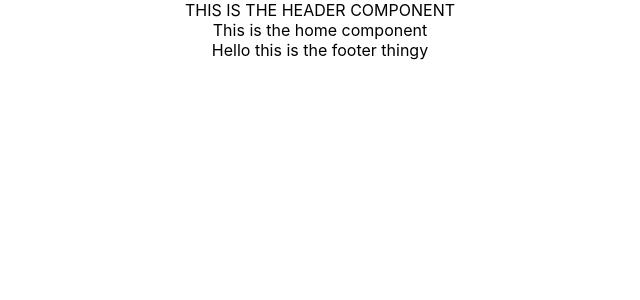
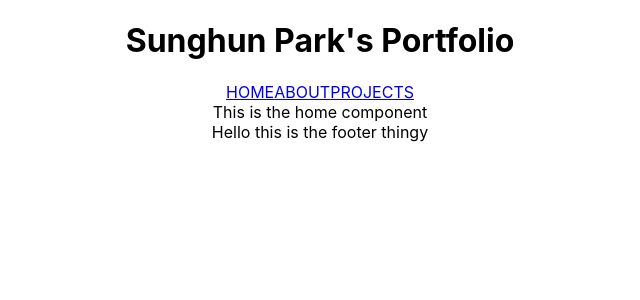
Before and after one commit to SunghunP/frontend-portfolio-react-express, a React (Create React App) app: page / in a window 1280 px wide. Shown: the top 300 px of the page, without its empty margins (320-960 px from the left). Built offline with nearby package versions, Linux system fonts and the light colour scheme.

Commit message:
Setup Header component

```diff
--- a/src/components/Header.jsx
+++ b/src/components/Header.jsx
@@ -1,5 +1,14 @@
+import { Link } from "react-router-dom";
+
 export default function Header() {
   return (
-    <div>THIS IS THE HEADER COMPONENT</div>
+    <header>
+      <h1>Sunghun Park's Portfolio</h1>
+      <nav>
+        <Link to="/" >HOME</Link>
+        <Link to="/about" >ABOUT</Link>
+        <Link to="/projects" >PROJECTS</Link>
+      </nav>
+    </header>
   )
 }
```
